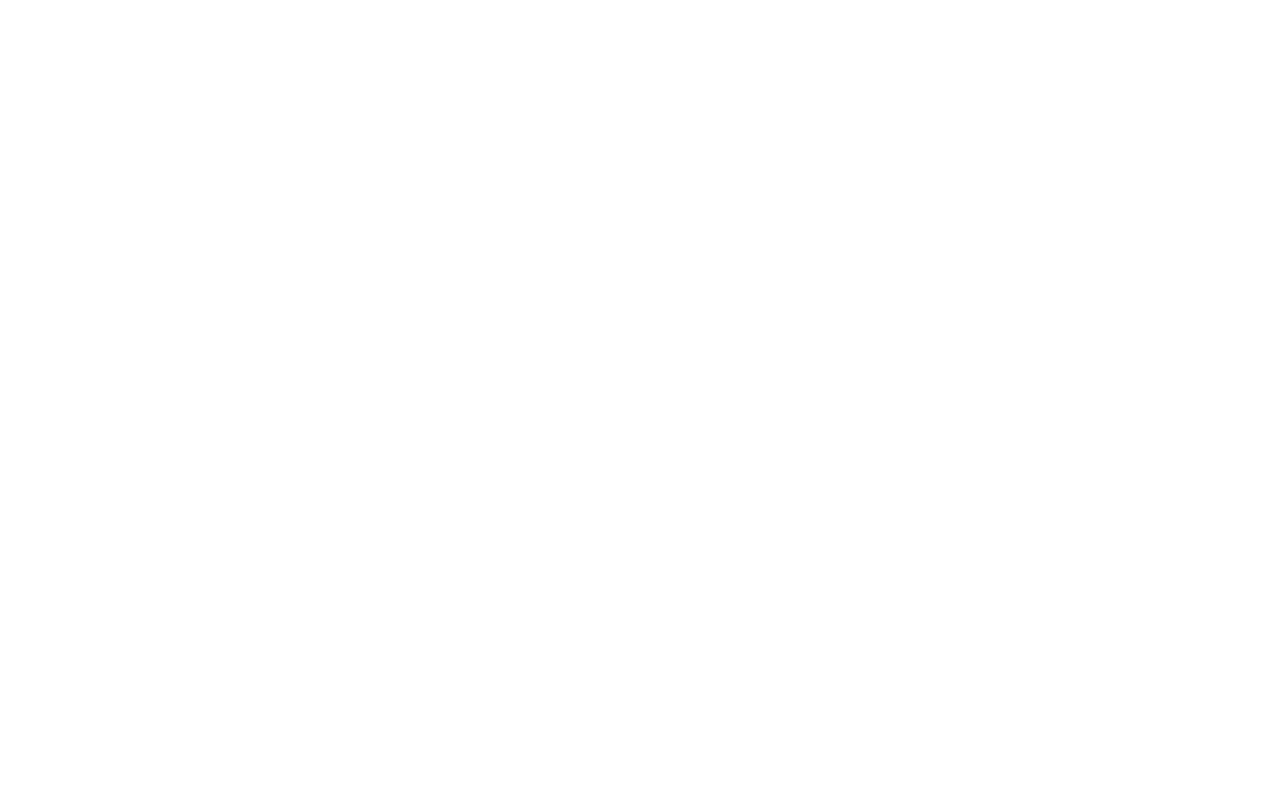
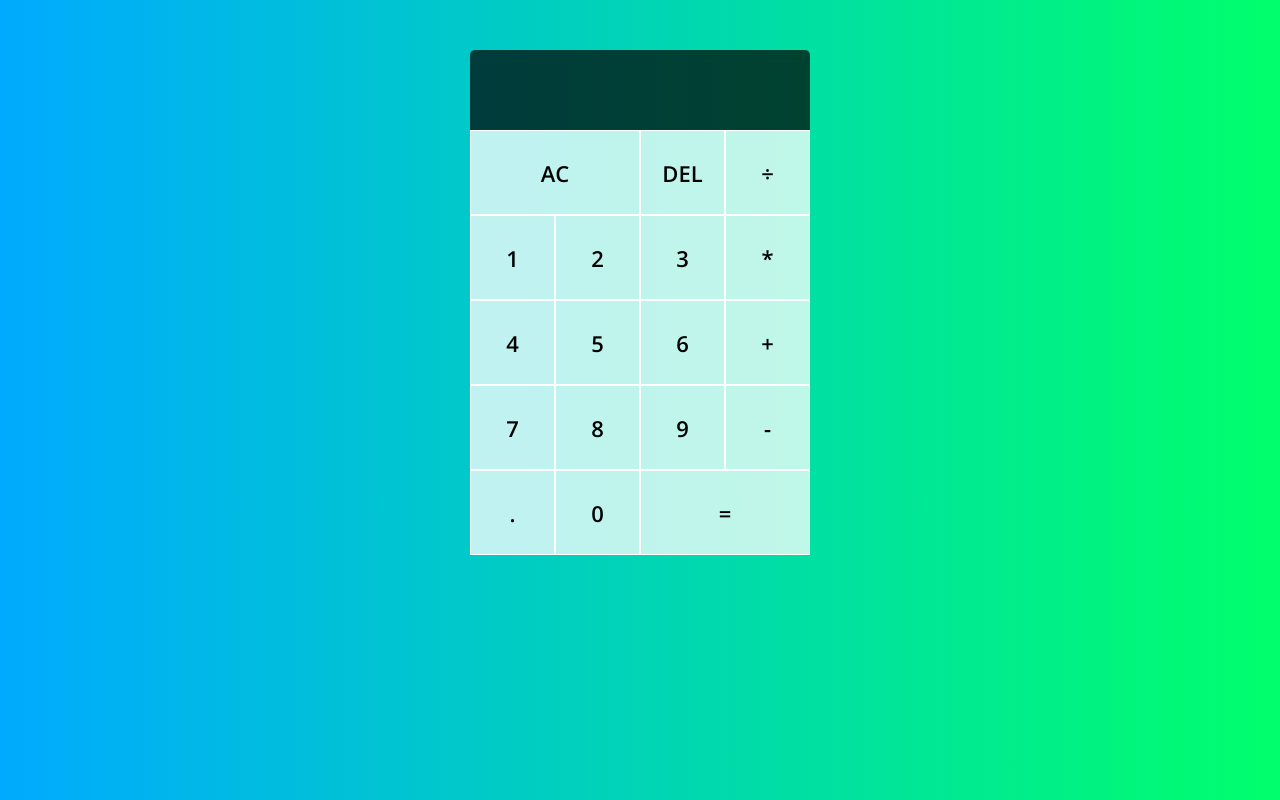
Before and after one commit to Marex-cpu/SimpleReactProjects, a React (Create React App) app: page /calculator-app in a window 1280 px wide. Before the commit this address had no page. Built offline with nearby package versions, Linux system fonts and the light colour scheme.

Commit message:
Calculator App finished logic and design

```diff
--- a/src/App.js
+++ b/src/App.js
@@ -1,9 +1,9 @@
 import React from "react";
 import { Route, Routes } from "react-router-dom";
 import "./App.css";
+import Calculator from "./pages/Calculator";
 import Home from "./pages/Home";
 import NotesClone from "./pages/NotesClone";
-import QuizzApp from "./pages/QuizzApp";
 import ReactFacts from "./pages/ReactFacts";
 import TenziesApp from "./pages/TenziesApp";
 
@@ -14,7 +14,7 @@
       <Route path='/react-facts' element={<ReactFacts />} />
       <Route path='/notes-clone' element={<NotesClone />} />
       <Route path='/tenzies-game' element={<TenziesApp />} />
-      <Route path='/quizzical-app' element={<QuizzApp />}></Route>
+      <Route path='/calculator-app' element={<Calculator />}></Route>
     </Routes>
   );
 }
--- /dev/null
+++ b/src/components/DigitButton.js
@@ -0,0 +1,11 @@
+import { ACTIONS } from "../pages/Calculator";
+
+export default function DigitButton({ dispatch, digit }) {
+  return (
+    <button
+      onClick={() => dispatch({ type: ACTIONS.ADD_DIGIT, payload: { digit } })}
+    >
+      {digit}
+    </button>
+  );
+}
--- /dev/null
+++ b/src/components/OperationButton.js
@@ -0,0 +1,13 @@
+import { ACTIONS } from "../pages/Calculator";
+
+export default function OperationButton({ dispatch, operation }) {
+  return (
+    <button
+      onClick={() =>
+        dispatch({ type: ACTIONS.CHOOSE_OPERATION, payload: { operation } })
+      }
+    >
+      {operation}
+    </button>
+  );
+}
--- /dev/null
+++ b/src/css/Calcluator.css
@@ -0,0 +1,62 @@
+.calculatorContainer {
+  width: 100vw;
+  height: 100vh;
+  background: linear-gradient(to right, #00aaff, #00ff6c);
+  font-family: "Open Sans", sans-serif;
+}
+
+.calculatorGrid {
+  display: grid;
+  justify-content: center;
+  padding-top: 5rem;
+  grid-template-columns: repeat(4, 8.5rem);
+  grid-template-rows: minmax(8rem, auto) repeat(5, 8.5rem);
+}
+.calculatorGrid > button {
+  font-family: "Open Sans", sans-serif;
+  background: rgba(255, 255, 255, 0.75);
+  font-weight: 600;
+  font-size: 2.2rem;
+  cursor: pointer;
+  border: #fff 1px solid;
+  outline: none;
+  transition: all 300ms;
+}
+.calculatorGrid > button:hover,
+.calculatorGrid > button:focus {
+  background: rgba(255, 255, 255, 0.9);
+}
+
+.span-two {
+  grid-column: span 2;
+}
+
+.span-two.equally:hover,
+.span-two.equally:focus {
+  background: #00ff6c;
+}
+
+.output {
+  border-top-left-radius: 5px;
+  border-top-right-radius: 5px;
+  padding: 1rem;
+  display: flex;
+  flex-direction: column;
+  align-items: flex-end;
+  justify-content: center;
+  grid-column: 1 / -1;
+  background-color: rgba(0, 0, 0, 0.7);
+  line-height: 2.5rem;
+}
+
+.output .prevOpernad {
+  color: rgba(255, 255, 255, 0.75);
+  font-size: 1.5rem;
+}
+.output .currOperand {
+  color: #fff;
+  font-size: 2.5rem;
+  inline-size: 32rem;
+  overflow-wrap: break-word;
+  text-align: right;
+}
--- /dev/null
+++ b/src/pages/Calculator.js
@@ -0,0 +1,154 @@
+import React from "react";
+import { useReducer } from "react";
+import DigitButton from "../components/DigitButton";
+import OperationButton from "../components/OperationButton";
+import "../css/Calcluator.css";
+
+export const ACTIONS = {
+  ADD_DIGIT: "add-digit",
+  CHOOSE_OPERATION: "choose-operation",
+  CLAER: "clear",
+  DELETE_DIGIT: "delete-digit",
+  EVALUATE: "evaluate",
+};
+
+function reducer(state, { type, payload }) {
+  switch (type) {
+    case ACTIONS.ADD_DIGIT:
+      if (payload.digit === "0" && state.currOperand === "0") {
+        return state;
+      }
+      if (payload.digit === "." && state.currOperand?.includes(".")) {
+        return state;
+      }
+      if (payload.digit === "." && state.currOperand == undefined) {
+        return {
+          ...state,
+          currOperand: `0${payload.digit}`,
+        };
+      }
+      return {
+        ...state,
+        currOperand: `${state.currOperand || ""}${payload.digit}`,
+      };
+
+    case ACTIONS.CHOOSE_OPERATION:
+      if (state.currOperand == null && state.prevOperand == null) {
+        return state;
+      }
+      if (state.currOperand == null) {
+        return {
+          ...state,
+          operation: payload.operation,
+        };
+      }
+      if (state.prevOperand == null) {
+        return {
+          ...state,
+          operation: payload.operation,
+          prevOperand: state.currOperand,
+          currOperand: null,
+        };
+      }
+      return {
+        ...state,
+        prevOperand: evaluate(state),
+        operation: payload.operation,
+        currOperand: null,
+      };
+
+    case ACTIONS.EVALUATE:
+      return {
+        ...state,
+        currOperand: evaluate(state),
+        prevOperand: null,
+        operation: null,
+      };
+
+    case ACTIONS.CLAER:
+      return {};
+
+    case ACTIONS.DELETE_DIGIT:
+      if (state.currOperand?.length > 0) {
+        return {
+          ...state,
+          currOperand: state.currOperand.slice(0, -1),
+        };
+      }
+      return {};
+  }
+}
+
+function evaluate({ currOperand, prevOperand, operation }) {
+  const prev = parseFloat(prevOperand);
+  const current = parseFloat(currOperand);
+  if (isNaN(prev) || isNaN(current)) return current;
+  let computation = "";
+  switch (operation) {
+    case "+":
+      computation = prev + current;
+      break;
+    case "-":
+      computation = prev - current;
+      break;
+    case "*":
+      computation = prev * current;
+      break;
+    case "÷":
+      computation = prev / current;
+      break;
+  }
+  return computation.toString();
+}
+
+function Calculator() {
+  const [{ currOperand, prevOperand, operation }, dispatch] = useReducer(
+    reducer,
+    {}
+  );
+
+  return (
+    <div className='calculatorContainer'>
+      <div className='calculatorGrid'>
+        <div className='output'>
+          <div className='prevOpernad'>
+            {prevOperand} {operation}
+          </div>
+          <div className='currOperand'>{currOperand}</div>
+        </div>
+        <button
+          onClick={() => dispatch({ type: ACTIONS.CLAER })}
+          className='span-two'
+        >
+          AC
+        </button>
+        <button onClick={() => dispatch({ type: ACTIONS.DELETE_DIGIT })}>
+          DEL
+        </button>
+        <OperationButton operation='÷' dispatch={dispatch} />
+        <DigitButton digit='1' dispatch={dispatch}></DigitButton>
+        <DigitButton digit='2' dispatch={dispatch}></DigitButton>
+        <DigitButton digit='3' dispatch={dispatch}></DigitButton>
+        <OperationButton operation='*' dispatch={dispatch} />
+        <DigitButton digit='4' dispatch={dispatch}></DigitButton>
+        <DigitButton digit='5' dispatch={dispatch}></DigitButton>
+        <DigitButton digit='6' dispatch={dispatch}></DigitButton>
+        <OperationButton operation='+' dispatch={dispatch} />
+        <DigitButton digit='7' dispatch={dispatch}></DigitButton>
+        <DigitButton digit='8' dispatch={dispatch}></DigitButton>
+        <DigitButton digit='9' dispatch={dispatch}></DigitButton>
+        <OperationButton operation='-' dispatch={dispatch} />
+        <DigitButton digit='.' dispatch={dispatch}></DigitButton>
+        <DigitButton digit='0' dispatch={dispatch}></DigitButton>
+        <button
+          className='span-two equally'
+          onClick={() => dispatch({ type: ACTIONS.EVALUATE })}
+        >
+          =
+        </button>
+      </div>
+    </div>
+  );
+}
+
+export default Calculator;
--- a/src/pages/QuizzApp.js
+++ /dev/null
@@ -1,7 +0,0 @@
-import React from "react";
-
-function QuizzApp() {
-  return <div>QuizzApp</div>;
-}
-
-export default QuizzApp;
--- a/src/projectData.js
+++ b/src/projectData.js
@@ -28,11 +28,11 @@
   },
   {
     id: 4,
-    projectName: "Quizzical",
+    projectName: "Calculator",
     projectInfo:
       "Lorem ipsum dolor sit amet consectetur adipisicing elit. Harum natus temporibus debitis repellendus iusto modi veniam quia. Sequi quas labore ipsum rem! Sed nostrum atque nemo distinctio ipsa repudiandae rerum beatae natus consequuntur qui veniam maxime ad, eligendi sint architecto consequatur id, in quaerat rem expedita? Necessitatibus, atque excepturi? Modi!",
-    projectLink: "/quizzical-app",
-    textLink: "Quizzical",
+    projectLink: "/calculator-app",
+    textLink: "Calculator",
     // projectImg: "images/project3.png",
   },
 ];
```
